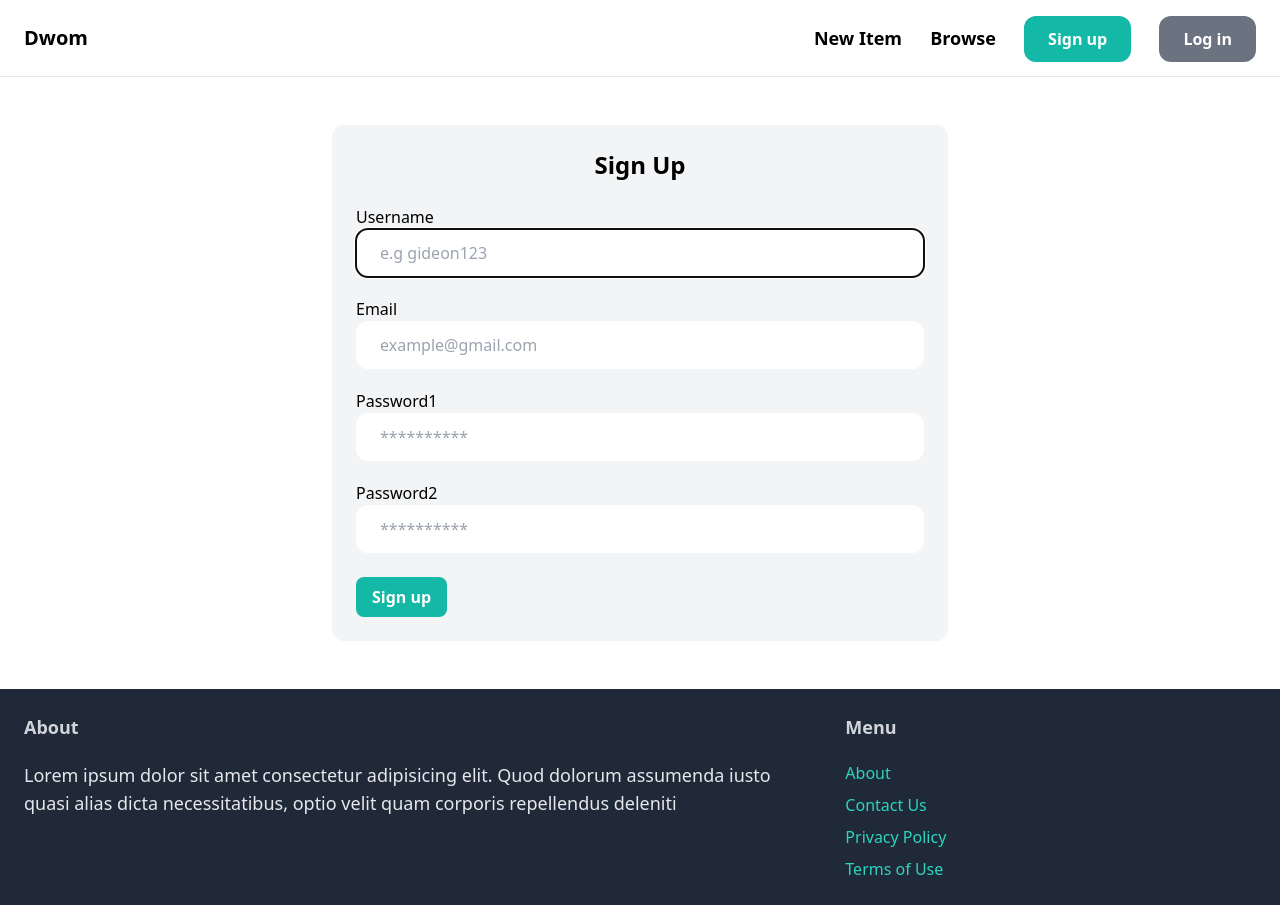
After one commit to Gideon-Tee/dwom, a Django app: page /signup in a window 1280 px wide. The commit adds this page. Run offline with Django 5.2, Linux system fonts and the light colour scheme; some libraries are stand-ins or nearby versions.

Commit message:
user signup feature

```diff
--- /dev/null
+++ b/dwom/core/forms.py
@@ -0,0 +1,28 @@
+from django.contrib.auth.forms import UserCreationForm
+from django import forms
+from django.contrib.auth.models import User
+
+
+
+class SignUpForm(UserCreationForm):
+    class Meta:
+        model = User
+        fields = ['username', 'email', 'password1', 'password2']
+
+
+    username = forms.CharField(widget=forms.TextInput(attrs={
+        'class': 'w-full py-3 px-6 rounded-xl',
+        'placeholder': 'e.g gideon123'
+    }))
+    email = forms.CharField(widget=forms.EmailInput(attrs={
+        'class': 'w-full py-3 px-6 rounded-xl',
+        'placeholder': 'example@gmail.com'
+    }))
+    password1 = forms.CharField(widget=forms.PasswordInput(attrs={
+        'class': 'w-full py-3 px-6 rounded-xl',
+        'placeholder': '**********'
+    }))
+    password2 = forms.CharField(widget=forms.PasswordInput(attrs={
+        'class': 'w-full py-3 px-6 rounded-xl',
+        'placeholder': '**********'
+    }))
--- a/dwom/core/templates/core/base.html
+++ b/dwom/core/templates/core/base.html
@@ -13,8 +13,14 @@
             <a href="#" class="text-lg font-semibold hover:text-gray-500">New Item</a>
             <a href="#" class="text-lg font-semibold hover:text-gray-500">Browse</a>
 
-            <a href="#" class="px-6 py-3 text-base font-semibold bg-teal-500 text-white rounded-xl hover:bg-teal-700">Sign up</a>
-            <a href="#" class="px-6 py-3 text-base font-semibold bg-gray-500 text-white rounded-xl hover:bg-gray-700">Log in</a>
+
+            {% if request.user.is_authenticated %}
+                <a href="" class="px-6 py-3 text-base text-white font-bold bg-teal-600 hover:bg-teal-800 hover:text-gray-200 rounded-xl">{{user.username | capfirst}}</a>
+
+            {% else %}
+                <a href="{% url 'signup' %}" class="px-6 py-3 text-base font-semibold bg-teal-500 text-white rounded-xl hover:bg-teal-700">Sign up</a>
+                <a href="#" class="px-6 py-3 text-base font-semibold bg-gray-500 text-white rounded-xl hover:bg-gray-700">Log in</a>
+            {% endif %}
         </div>
     </nav>
     <div class="px-6 py-6">
--- /dev/null
+++ b/dwom/core/templates/core/signup.html
@@ -0,0 +1,41 @@
+{% extends 'core/base.html' %}
+
+{% block title %} Dwom | Sign Up {% endblock title %}
+
+
+{% block content %}
+    <div class="w-1/2 p-6 bg-gray-100 rounded-xl mx-auto my-6">
+        <form action="" class="form" method="post">
+            {% csrf_token %}
+            <h2 class="mb-6 text-2xl font-semibold text-center">Sign Up</h2>
+
+
+            <div>
+
+                {% for field in form %}
+                    <div class="my-5">
+                        {{field.label}} <br>
+                        {{field}}
+                    </div>
+                {% endfor %}
+
+
+                {% if form.errors %}
+                <div class="bg-red-200 p-3 rounded-xl">
+                    {{form.errors}}
+
+                </div>
+
+                {% endif %}
+
+
+            </div>
+            <div class="mt-6">
+                <button class="text-white mx-auto font-semibold text-base py-2 px-4 bg-teal-500 rounded-lg hover:bg-teal-700">
+                    Sign up
+                </button>
+            </div>
+
+        </form>
+    </div>
+{% endblock content %}
--- a/dwom/core/urls.py
+++ b/dwom/core/urls.py
@@ -5,4 +5,5 @@ urlpatterns = [
     path('', views.index, name='index'),
     path('contact', views.contact, name='contact'),
     path('items/<int:id>', item_views.detail, name='detail'),
+    path('signup', views.signup, name='signup'),
 ]
--- a/dwom/core/views.py
+++ b/dwom/core/views.py
@@ -1,5 +1,7 @@
-from django.shortcuts import render
+from django.shortcuts import render, redirect
 from item.models import Item, Category
+from django.contrib.auth.models import User, auth
+from core.forms import SignUpForm
 # Create your views here.
 
 def index(request):
@@ -14,3 +16,18 @@ def index(request):
 
 def contact(request):
     return render(request, 'core/contact.html')
+
+
+def signup(request):
+    form = SignUpForm()
+    if request.method == 'POST':
+        form = SignUpForm(request.POST)
+        if form.is_valid():
+            form.save()
+            username = form.cleaned_data['username']
+            password = form.cleaned_data['password1']
+            user = auth.authenticate(username=username, password=password)
+
+            auth.login(request, user)
+            return redirect('index')
+    return render(request, 'core/signup.html', {'form': form})
--- a/dwom/dwom/settings.py
+++ b/dwom/dwom/settings.py
@@ -38,7 +38,8 @@ INSTALLED_APPS = [
     'django.contrib.messages',
     'django.contrib.staticfiles',
     'core',
-    'item'
+    'item',
+
 ]
 
 MIDDLEWARE = [
```
Also changed, not shown: dwom/db.sqlite3, dwom/media/item_images/2022-toyota-rav4-hev.jpeg (added).
